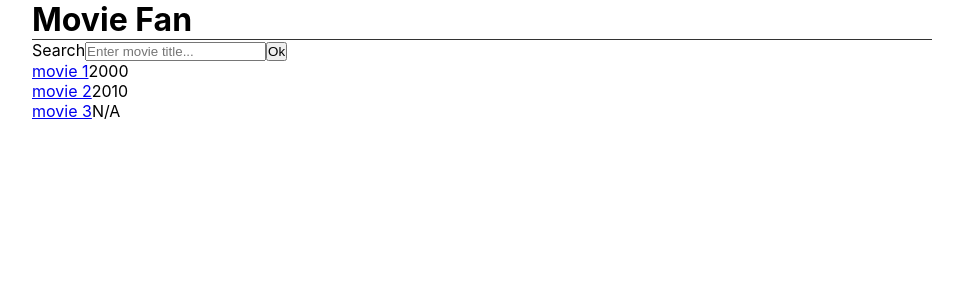
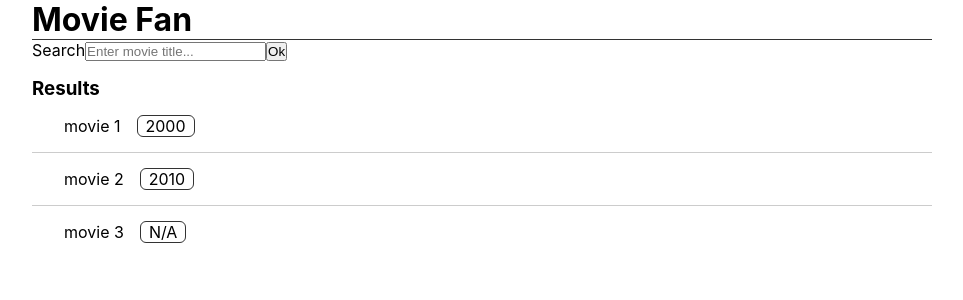
Before and after one commit to terchiem/movie-fan, a React (Create React App) app in the folder client/: page / in a window 1280 px wide. Shown: the top 300 px of the page, without its empty margins (158-1121 px from the left). Built offline with nearby package versions, Linux system fonts and the light colour scheme.

Commit message:
Style MovieList and MovieListItem components

```diff
--- a/client/src/components/MovieList/MovieList.css
+++ b/client/src/components/MovieList/MovieList.css
@@ -1,3 +1,7 @@
 .MovieList {
+  margin: 1em 0;
+}
 
+.MovieList ul {
+  list-style: none;
 }
--- a/client/src/components/MovieList/MovieList.js
+++ b/client/src/components/MovieList/MovieList.js
@@ -5,9 +5,16 @@ import './MovieList.css';
 function MovieList({ movies }) {
   return (
     <div className="MovieList">
-      <ul>
-        {movies.map(m => <MovieListItem key={m.id} movie={m} />)}
-      </ul>
+      {movies.length > 0 ? (
+        <>
+          <h3>Results</h3>
+          <ul>
+            {movies.map(m => <MovieListItem key={m.id} movie={m} />)}
+          </ul>
+        </>
+      ) : (
+        <h3>No results found!</h3>
+      )}
     </div>
   )
 }
--- a/client/src/components/MovieListItem/MovieListItem.css
+++ b/client/src/components/MovieListItem/MovieListItem.css
@@ -1,3 +1,28 @@
 .MovieListItem {
+  border-bottom: 1px solid #ccc;
+  padding: 1em 2em;
+}
 
+.MovieListItem:hover {
+  background-color: #eee;
 }
+
+.MovieListItem:last-child {
+  border-bottom: none;
+}
+
+.MovieListItem a {
+  text-decoration: none;
+  color: #000;
+}
+
+.MovieListItem a:hover {
+  text-decoration: underline;
+}
+
+.MovieListItem span {
+  padding: 0 0.5em;
+  margin-left: 1em;
+  border: 1px solid #333;
+  border-radius: 6px;
+}
--- a/client/src/components/MovieListItem/MovieListItem.js
+++ b/client/src/components/MovieListItem/MovieListItem.js
@@ -6,10 +6,10 @@ function MovieListItem({ movie }) {
   const { id, title, year } = movie;
 
   return (
-    <div className="MovieListItem">
+    <li className="MovieListItem">
       <Link to={`/${id}`}>{title}</Link>
       <span>{year}</span>
-    </div>
+    </li>
   )
 }
 
```
